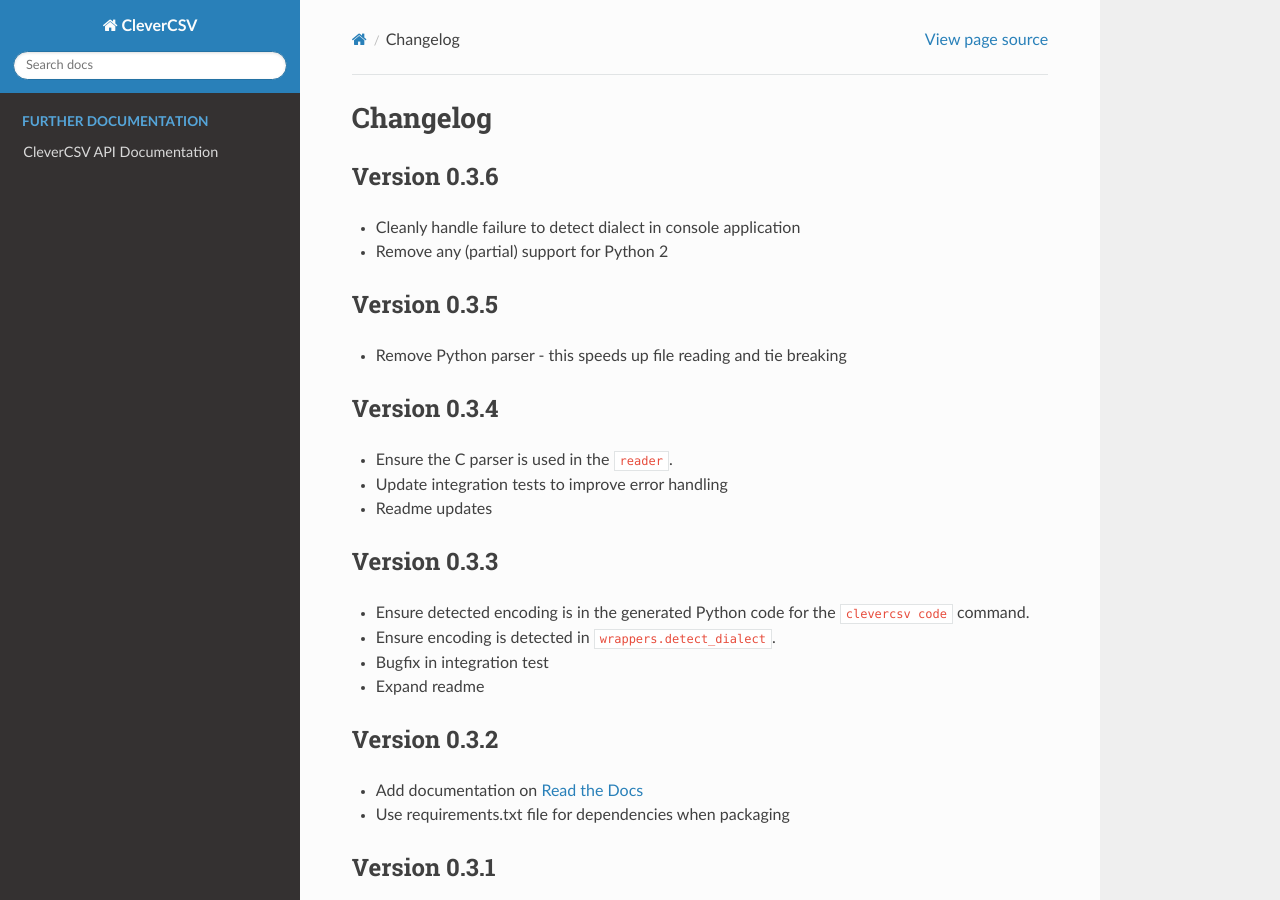
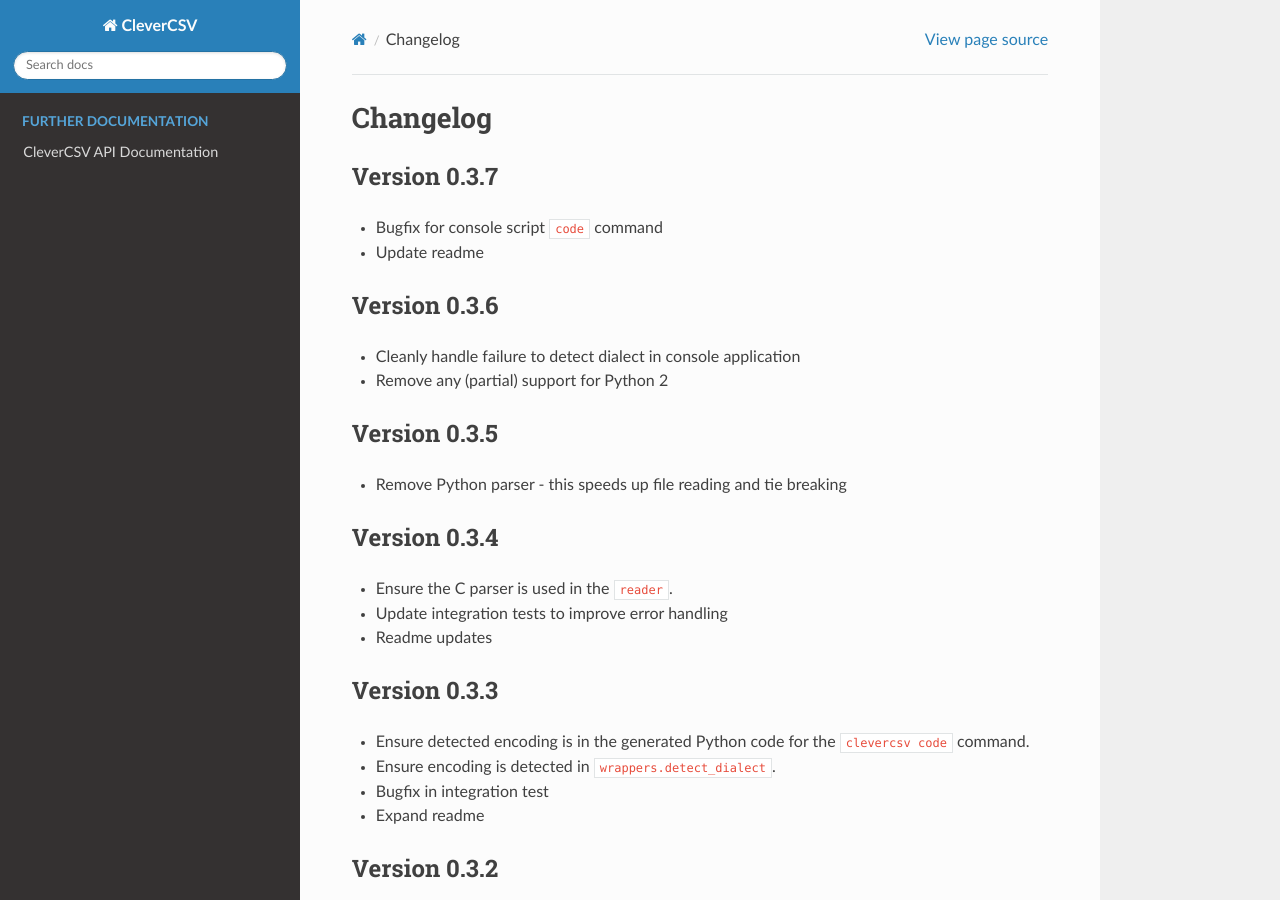
Before and after one commit to alan-turing-institute/CleverCSV, a Sphinx documentation site: the page built from docs/CHANGELOG.rst, in a window 1280 px wide and 900 px high. Built offline with Sphinx 7.4.7 and the Read the Docs theme 2.0.0, drawn with Linux system fonts in a browser that asks for light colours; pages that are not in the unit, such as notebooks, are missing from menus.

Commit message:
Bump version and update changelog

```diff
--- a/clevercsv/__version__.py
+++ b/clevercsv/__version__.py
@@ -1,5 +1,5 @@
 # -*- coding: utf-8 -*-
 
-VERSION = (0, 3, 6)
+VERSION = (0, 3, 7)
 
 __version__ = ".".join(map(str, VERSION))
--- a/docs/CHANGELOG.rst
+++ b/docs/CHANGELOG.rst
@@ -1,6 +1,13 @@
 
 Changelog
 =========
+
+Version 0.3.7
+-------------
+
+
+* Bugfix for console script ``code`` command
+* Update readme
 
 Version 0.3.6
 -------------
--- a/docs/README.rst
+++ b/docs/README.rst
@@ -200,7 +200,7 @@
    import clevercsv
 
    with open("imdb.csv", "r", newline="", encoding="utf-8") as fp:
-       reader = clevercsv.reader(fp, delimiter=",", quotechar="", escapechar="\")
+       reader = clevercsv.reader(fp, delimiter=",", quotechar="", escapechar="\\")
        rows = list(reader)
 
 We also have a version that reads a Pandas dataframe:
@@ -213,7 +213,7 @@
 
    import clevercsv
 
-   df = clevercsv.csv2df("imdb.csv", delimiter=",", quotechar="", escapechar="\")
+   df = clevercsv.csv2df("imdb.csv", delimiter=",", quotechar="", escapechar="\\")
 
 Detect
 ~~~~~~
--- a/pyproject.toml
+++ b/pyproject.toml
@@ -1,6 +1,6 @@
 [tool.poetry]
 name = "clevercsv"
-version = "0.3.6"
+version = "0.3.7"
 description = "A drop-in replacement for the Python CSV module with improved dialect detection"
 authors = ["Gertjan van den Burg <gertjanvandenburg@gmail.com>"]
 license = "MIT"
```
Also changed, not shown: CHANGELOG.md (+5 -0 lines).
